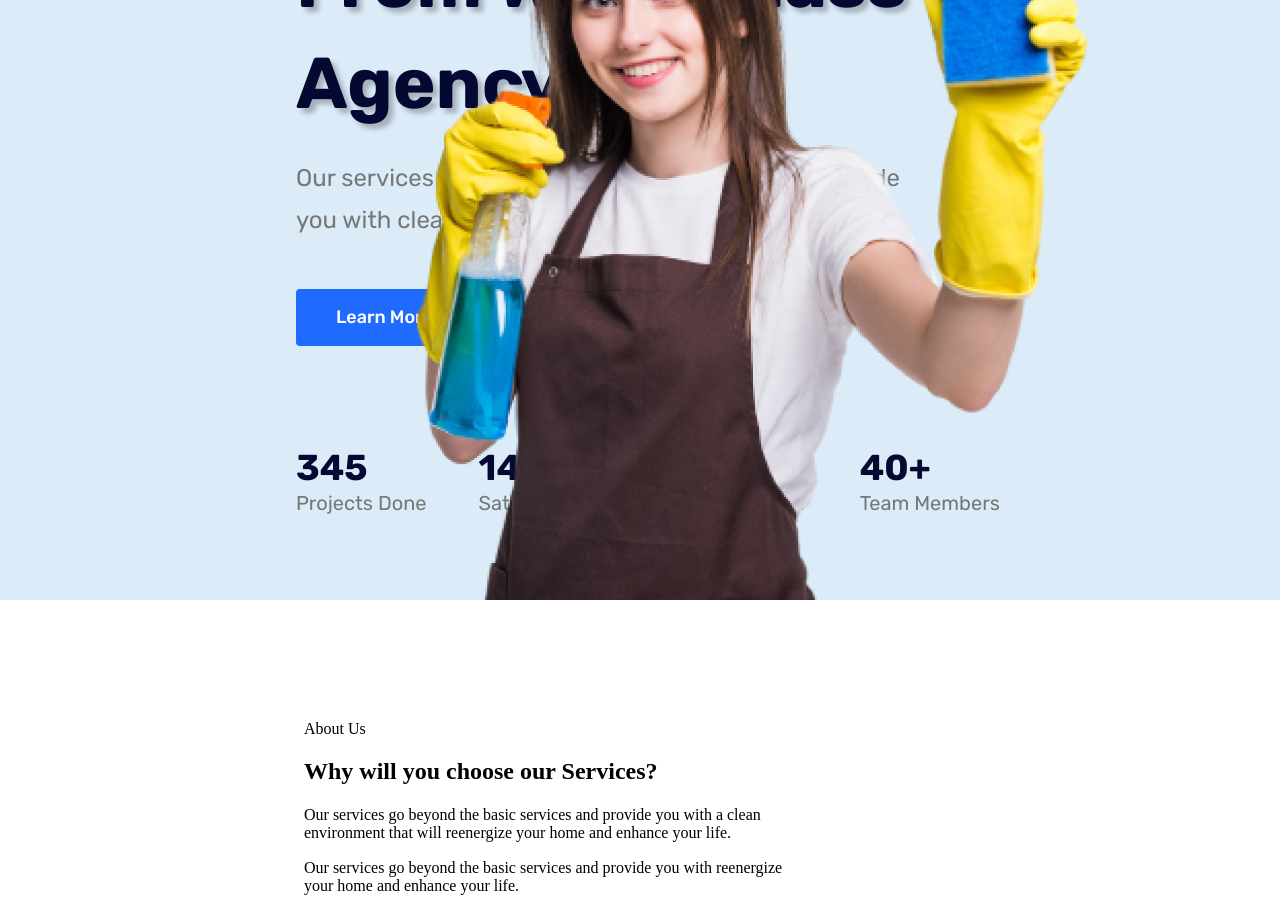
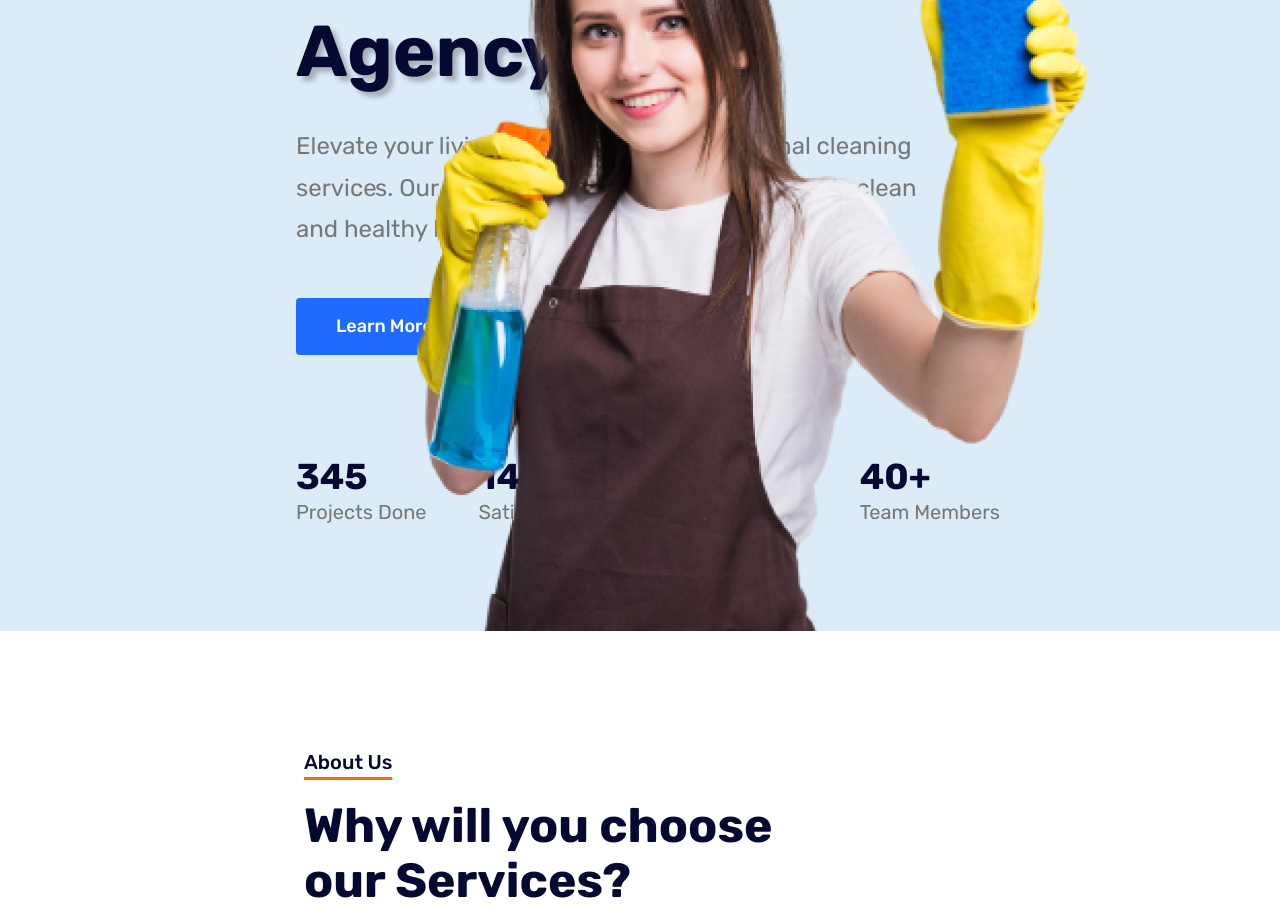
Before and after one commit to xKairus/cleaning, a React (Vite) app: page / in a window 1280 px wide. Shown: the part 400-1309 px from the top of the page. Built offline with nearby package versions, Linux system fonts and the light colour scheme.

Commit message:
feat: add article styles

```diff
--- a/src/components/Article/Article.module.css
+++ b/src/components/Article/Article.module.css
@@ -0,0 +1,28 @@
+.article {
+  margin-bottom: 3rem;
+}
+.tag {
+  color: var(--color-typo-main);
+  font-family: "Rubik", "Arial", sans-serif;
+  font-size: 20px;
+  font-weight: 500;
+  text-decoration-line: underline;
+  text-decoration-color: var(--color-accent);
+  text-decoration-style: solid;
+  text-decoration-thickness: 3px;
+  text-underline-offset: .4em;
+}
+
+.title {
+  color: var(--color-typo-main);
+  font-family: "Rubik", "Arial", sans-serif;
+  font-weight: 700;
+  font-size: 48px;
+  margin: 1.5rem 0;
+}
+
+.text {
+  color: var(--color-typo-secondary);
+  font-family: "Rubik", "Arial", sans-serif;
+  margin: 1.5rem 0;
+}
--- a/src/components/Welcome/Welcome.module.css
+++ b/src/components/Welcome/Welcome.module.css
@@ -1,13 +1,12 @@
 .welcome {
   display: flex;
   position: relative;
-  min-height: 56.5rem;
-  padding: 0 18.5rem;
+  padding: 6.5rem 18.5rem;
   background-color: var(--color-bg-secondary);
 }
 
 .welcome__info {
-  margin-top: 8.5rem;
+  /* margin-top: 6rem; */
 }
 
 .welcome__about {
--- a/src/components/Welcome/Welcome.tsx
+++ b/src/components/Welcome/Welcome.tsx
@@ -11,8 +11,7 @@ export default function Welcome() {
             Cleaning Service From World Class Agency.
           </h1>
           <p className={styles.welcome__text}>
-            Our services go beyond the basic services and provide you with clean
-            your home and enhance your life.
+          Elevate your living space with our professional cleaning services. Our dedicated team ensures a spotlessly clean and healthy home.
           </p>
           <Button>Learn More</Button>
         </div>
--- a/src/data/typography.tsx
+++ b/src/data/typography.tsx
@@ -2,7 +2,7 @@ export const about = {
   tag: "About Us",
   title: "Why will you choose our Services?",
   text: [
-    "Our services go beyond the basic services and provide you with a clean environment that will reenergize your home and enhance your life.",
-    "Our services go beyond the basic services and provide you with reenergize your home and enhance your life.",
+    "Experience excellence with our skilled team and eco-friendly approach. Immaculate cleanliness meets a personalized touch, raising your standards for a transformative cleaning experience.",
+    "Our commitment goes beyond mere cleaning – it's about creating a refreshed and inviting environment that suits your lifestyle.",
   ],
 };
--- a/src/styles/variables.css
+++ b/src/styles/variables.css
@@ -10,7 +10,5 @@
   --color-btn: #1f6bff;
   --color-btn-text: #ffffff;
 
-  --color-accent-first: #df6951;
-  --color-accent-second: #f0bb1f;
-  --color-accent-third: #006380;
+  --color-accent: #fe6b01;
 }
```
